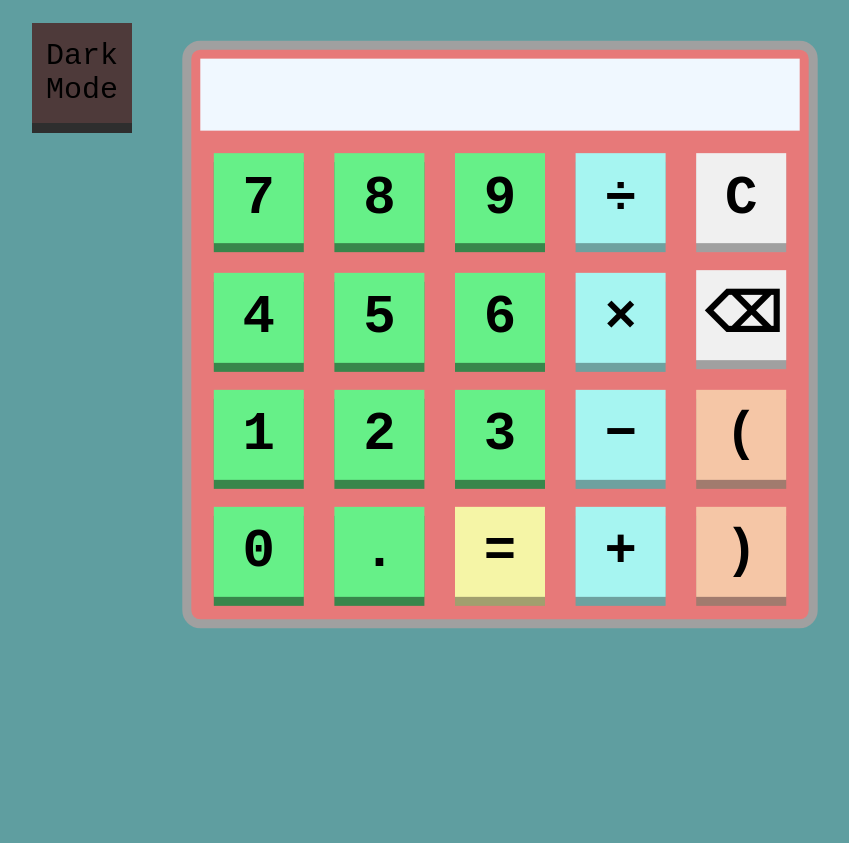
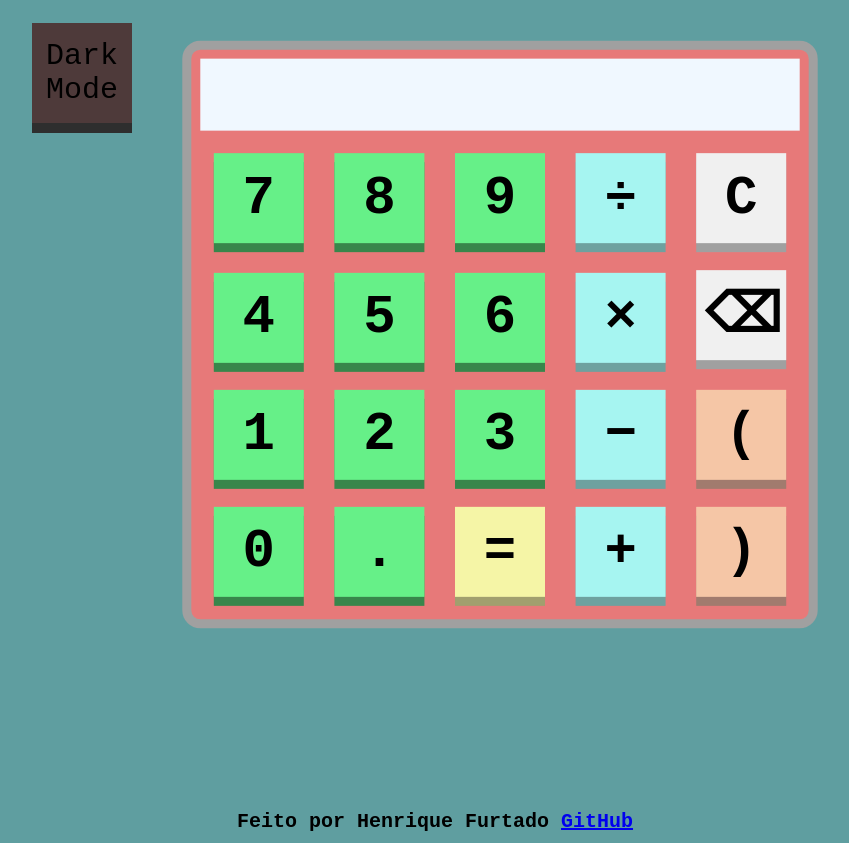
Before and after one commit to henrique-furtado47/calculadora, a plain HTML site: page index.html in a window 1280 px wide. Shown: the whole page, without its empty margins (205-1054 px from the left). Before the commit the page ends 800 px from the top, so only its background shows below. Drawn offline with Linux system fonts and the light colour scheme.

Commit message:
adicionado creditos

```diff
--- a/index.html
+++ b/index.html
@@ -62,5 +62,11 @@
         </div>
       </div>
     </div>
+    <footer class="rodape">
+      <p>
+        Feito por Henrique Furtado
+        <a href="https://github.com/henrique-furtado47">GitHub</a>
+      </p>
+    </footer>
   </body>
 </html>
--- a/style.css
+++ b/style.css
@@ -1,7 +1,6 @@
-.dark-mode{
+.dark-mode {
   background-color: rgb(40, 67, 68);
   color: #ffffff;
-
 }
 .dark-mode .corpo {
   background-color: #2e2e2e;
@@ -61,8 +60,8 @@ body {
   background-color: cadetblue;
   display: flex;
   justify-content: center;
-  height: 100%;
 }
+
 .corpo {
   display: grid;
   grid-gap: 10px;
@@ -168,3 +167,16 @@ body {
   padding: 10px;
   height: 60px;
 }
+.rodape p {
+  font-family: OCR A Std, monospace;
+  font-size: 20px;
+  font-weight: bolder;
+  text-align: center;
+  margin: 0px;
+  padding: 10px;
+}
+.rodape {
+  position: absolute;
+  height: 0px;
+  bottom: 0px;
+}
```
